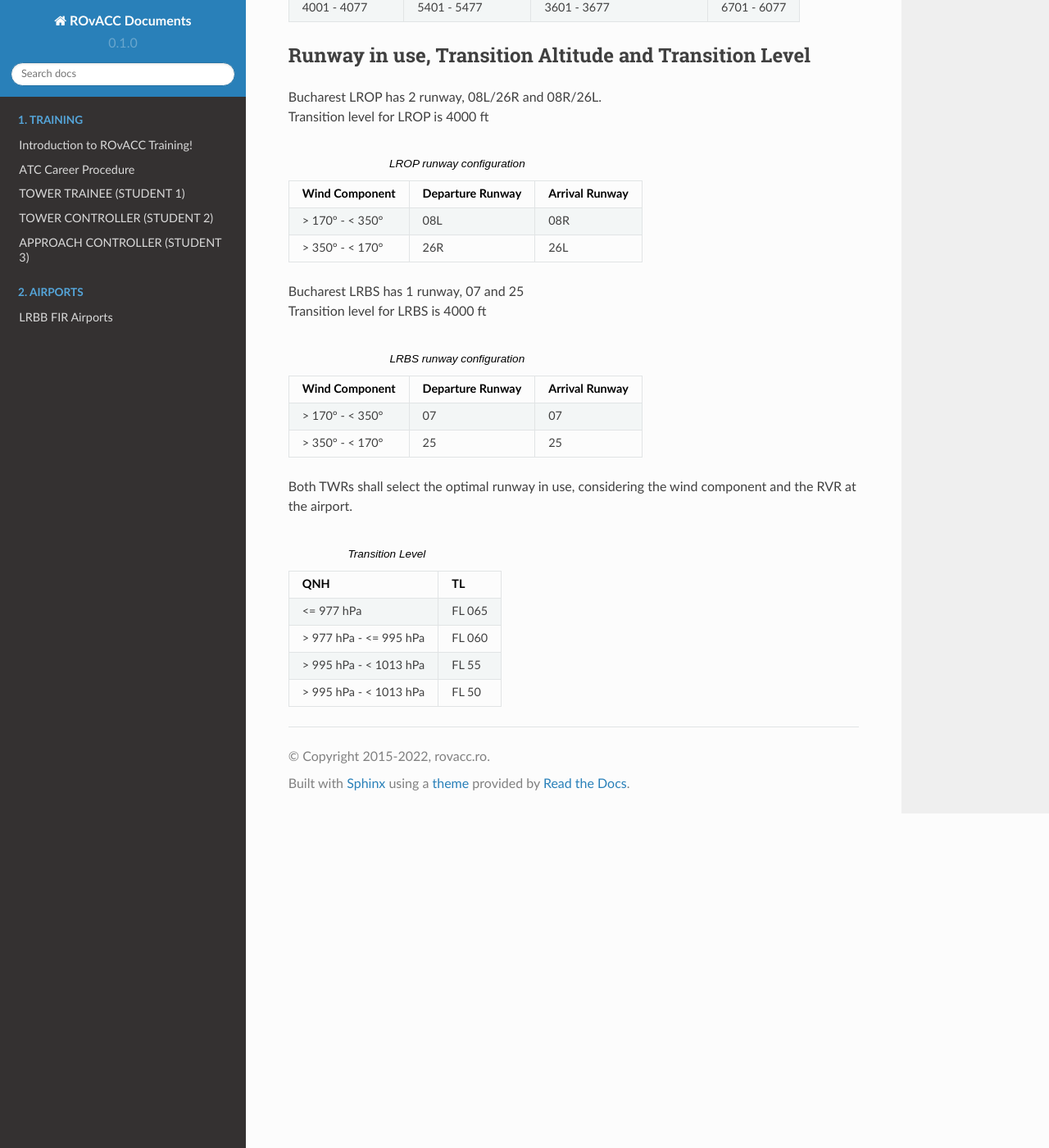
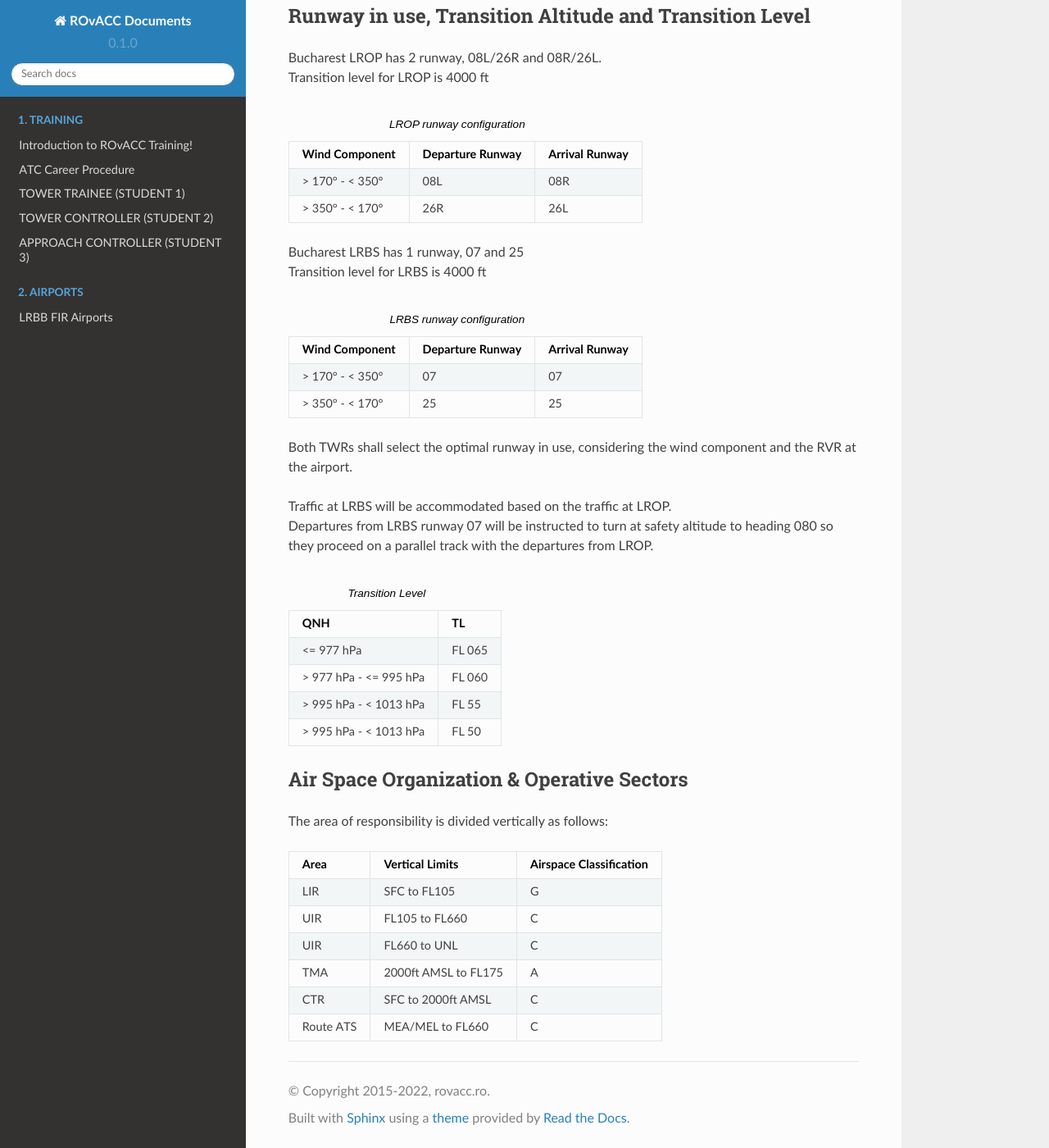
Before and after one commit to ROvACC/training-docs, a Sphinx documentation site: the page built from docs/source/sop/bucharest.rst, in a window 1280 px wide and 1400 px high, scrolled down 2081 px. Shown: the whole window at 82% size. Built offline with Sphinx 7.4.7 and the Read the Docs theme 2.0.0, drawn with Linux system fonts in a browser that asks for light colours; some of the changed text lies outside the part shown.

Commit message:
added TMA airspace

```diff
--- a/docs/source/sop/bucharest.rst
+++ b/docs/source/sop/bucharest.rst
@@ -104,6 +102,9 @@ Runway in use, Transition Altitude and Transition Level
 
 Both TWRs shall select the optimal runway in use, considering the wind component and the RVR at the airport.
 
+| Traffic at LRBS will be accommodated based on the traffic at LROP.
+| Departures from LRBS runway 07 will be instructed to turn at safety altitude to heading 080 so they proceed on a parallel track with the departures from LROP.
+
 .. list-table:: Transition Level
    :header-rows: 1
 
@@ -117,3 +118,33 @@ Both TWRs shall select the optimal runway in use, considering the wind component
      - FL 55
    * - > 995 hPa - < 1013 hPa
      - FL 50
+
+Air Space Organization & Operative Sectors
+^^^^^^^^^^^^^^^^^^^^^^^^^^^^^^^^^^^^^^^^^^
+
+The area of responsibility is divided vertically as follows:
+
+.. list-table::
+   :header-rows: 1
+
+   * - Area
+     - Vertical Limits
+     - Airspace Classification
+   * - LIR
+     - SFC to FL105
+     - G
+   * - UIR
+     - FL105 to FL660
+     - C
+   * - UIR
+     - FL660 to UNL
+     - C
+   * - TMA
+     - 2000ft AMSL to FL175
+     - A
+   * - CTR
+     - SFC to 2000ft AMSL
+     - C
+   * - Route ATS
+     - MEA/MEL to FL660
+     - C
```
Also changed, not shown: other parts of docs/source/sop/bucharest.rst (+0 -2 lines).
